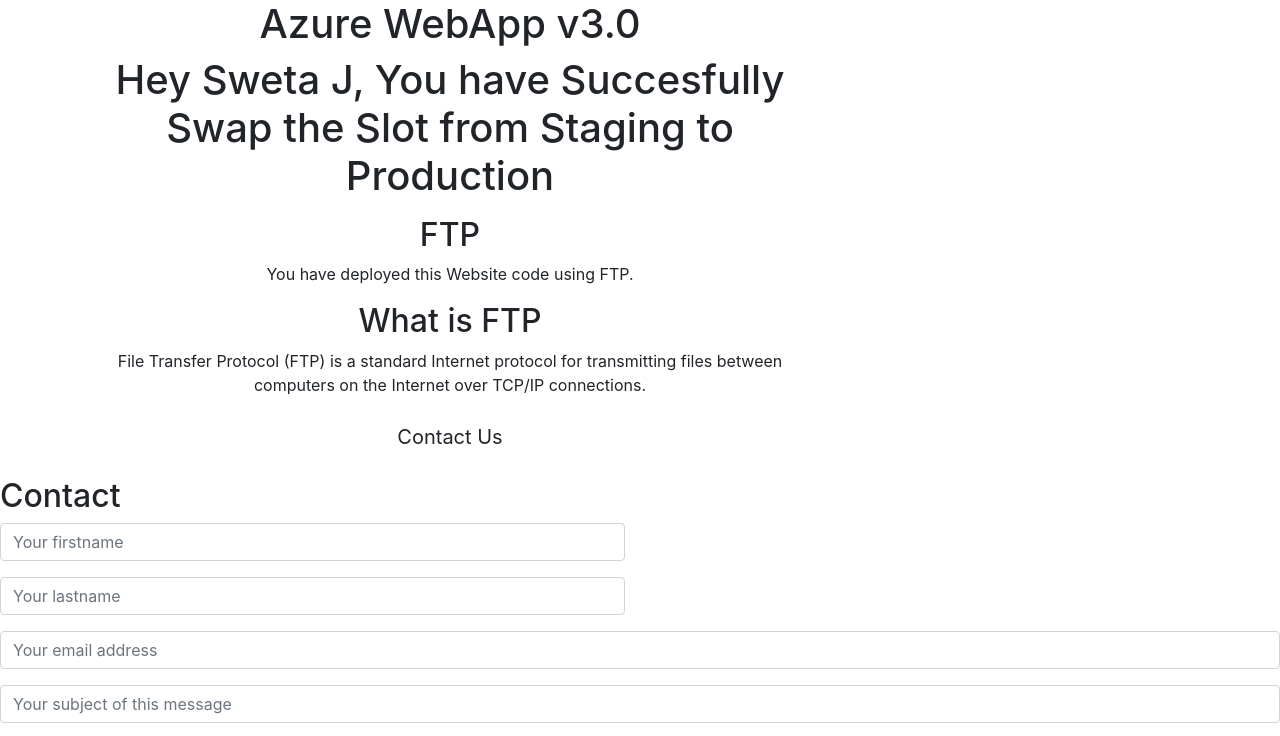
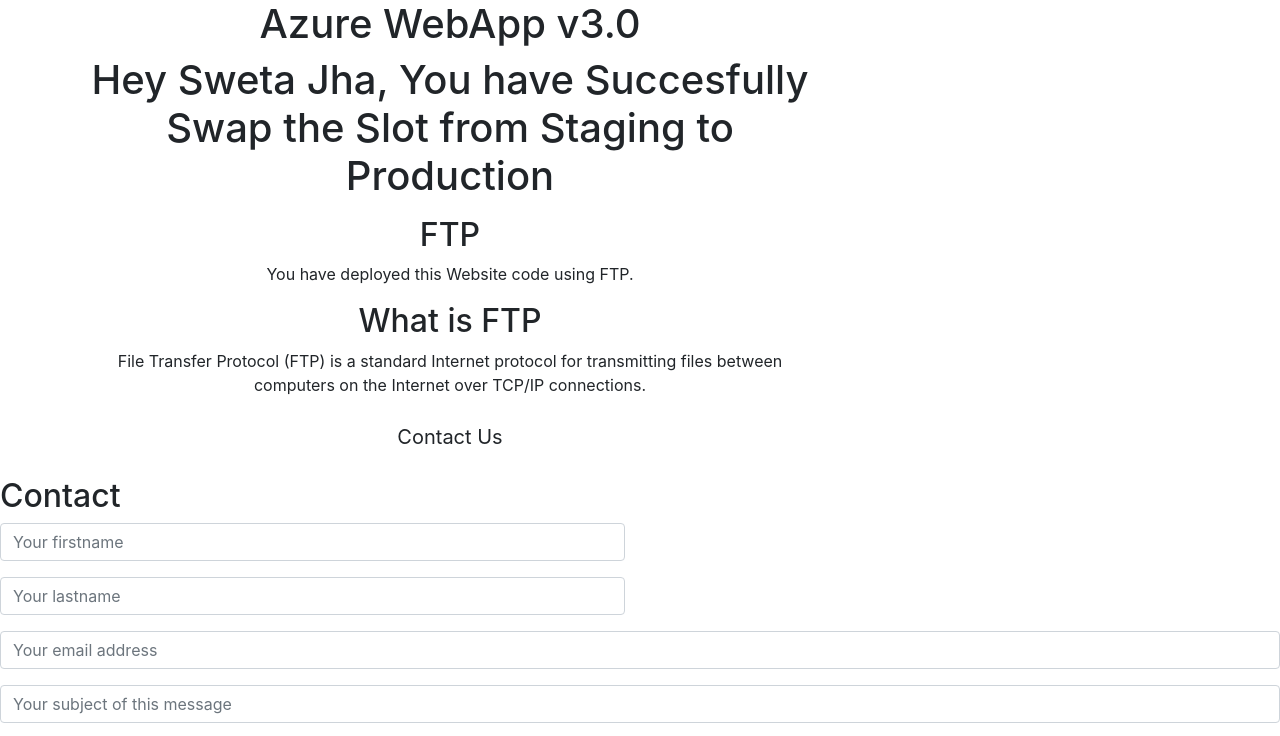
Before and after one commit to swejha/lab7, a website with bundled scripts: page index.html in a window 1280 px wide. Shown: the top 736 px of the page. Built offline with nearby package versions, Linux system fonts and the light colour scheme; files whose address does not match are found by name.

Commit message:
Update index.html

```diff
--- a/index.html
+++ b/index.html
@@ -43,7 +43,7 @@
 						<div class="display-tc js-fullheight animate-box" data-animate-effect="fadeIn">
 
 							<h1><span>Azure WebApp v3.0</span></h1>
-							<h1>Hey Sweta J, You have Succesfully Swap the Slot from Staging to Production</h1>
+							<h1>Hey Sweta Jha, You have Succesfully Swap the Slot from Staging to Production</h1>
 
 							<p>
 								<ul class="fh5co-social-icons">
```
